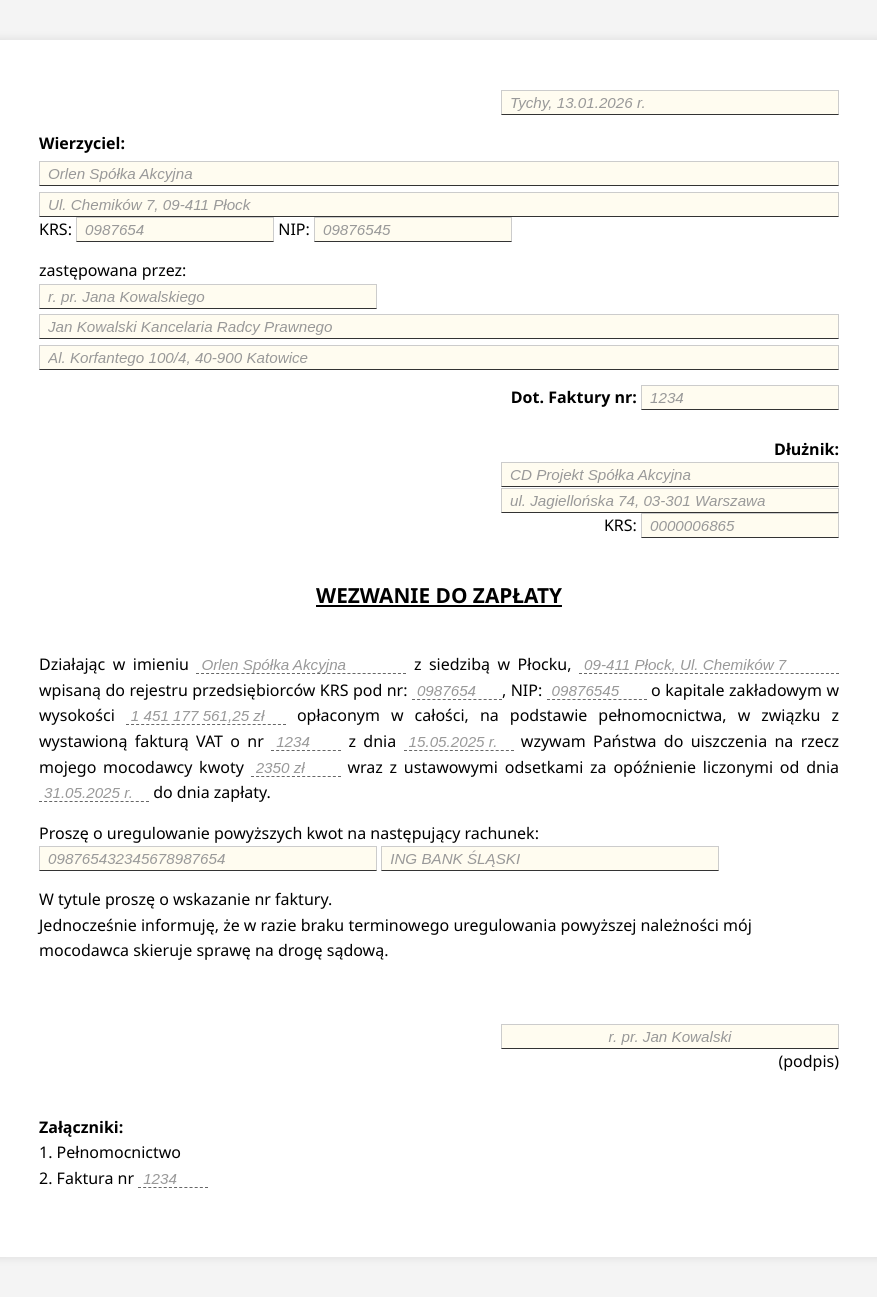
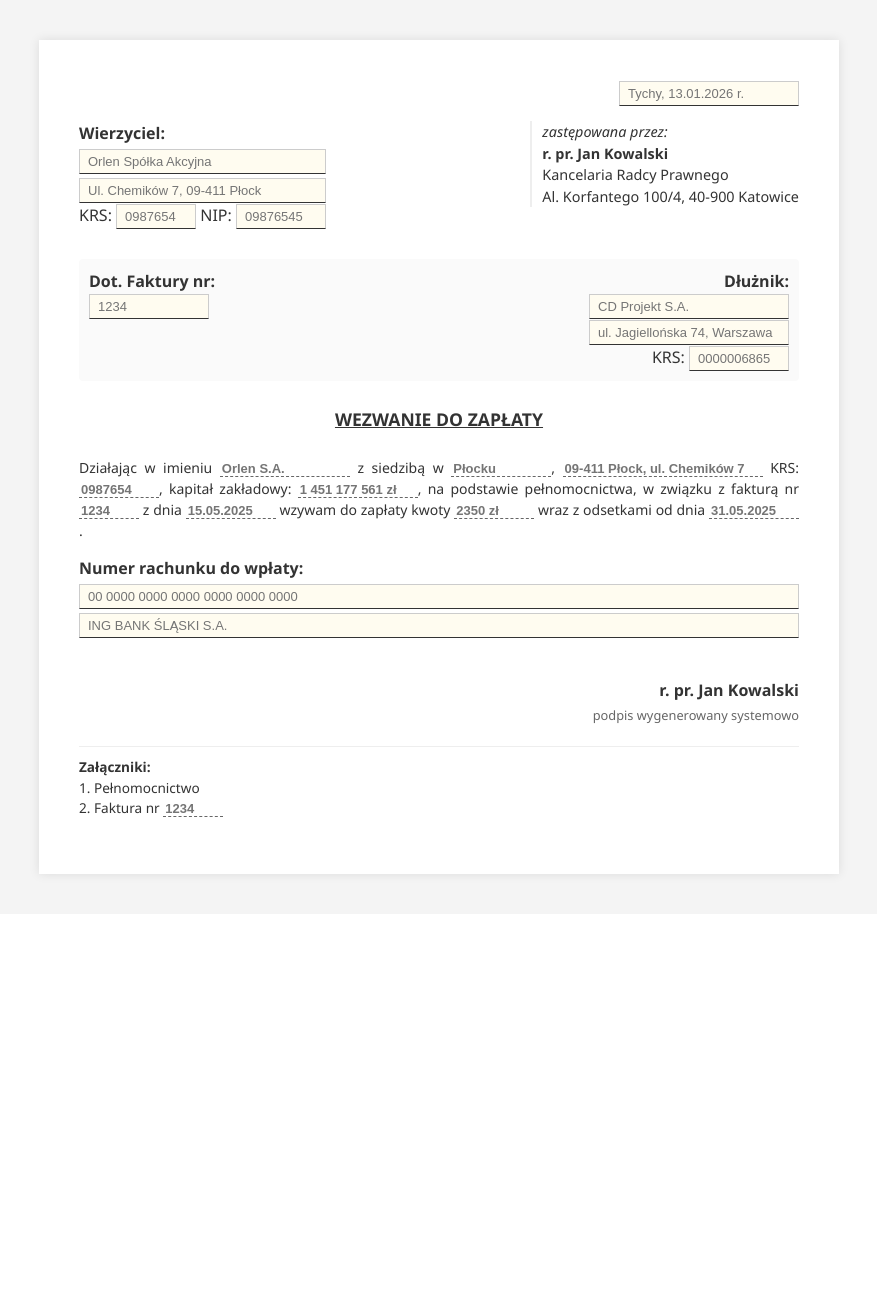
Before and after one commit to Twiggiermaen21/DataExtractAI, a Flask app: template templates/documents/wezwanie_do_zaplaty.html in a window 1280 px wide. Shown: the whole page, without its empty margins (201-1078 px from the left). After the commit the page ends 881 px from the top, so only its background shows below. Run offline with Flask 3, Linux system fonts and the light colour scheme; the template is opened without the code that fills it, so the values that code supplies are empty.

Commit message:
feat: Introduce OCR processing with image enhancement and LLM services, add initial web templates, and refactor the demand for payment document.

```diff
--- a/templates/documents/wezwanie_do_zaplaty.html
+++ b/templates/documents/wezwanie_do_zaplaty.html
@@ -3,82 +3,98 @@
 
 <head>
     <meta charset="UTF-8">
+    <meta name="viewport" content="width=device-width, initial-scale=1.0">
     <title>Formularz Wezwania do Zapłaty</title>
     <style>
         body {
             font-family: 'Segoe UI', Tahoma, Geneva, Verdana, sans-serif;
-            line-height: 1.6;
-            margin: 40px;
+            line-height: 1.5;
+            margin: 0;
+            padding: 10px;
             background-color: #f4f4f4;
+            color: #333;
         }
 
         .container {
             max-width: 800px;
+            min-width: 280px;
             margin: auto;
             background: white;
-            padding: 50px;
+            padding: 20px;
             box-shadow: 0 0 10px rgba(0, 0, 0, 0.1);
+            box-sizing: border-box;
         }
 
-        .header-section {
+        .flex-group {
             display: flex;
-            justify-content: space-between;
-            margin-bottom: 20px;
+            flex-direction: column;
+            gap: 15px;
+            margin-bottom: 15px;
         }
 
         .right-align {
             text-align: right;
         }
 
-        .section {
-            margin-bottom: 15px;
-        }
-
-        .title {
-            text-align: center;
-            font-weight: bold;
-            font-size: 1.3em;
-            margin: 40px 0;
-            text-decoration: underline;
-        }
-
         input {
             border: 1px solid #ccc;
             border-bottom: 1px solid #333;
-            padding: 3px 8px;
+            padding: 4px 8px;
             background: #fffcf0;
-            font-size: 0.95em;
-            color: #222;
-        }
-
-        input::placeholder {
-            color: #999;
-            font-style: italic;
+            font-size: 13px;
+            box-sizing: border-box;
+            max-width: 100%;
         }
 
         .full-width {
             width: 100%;
-            box-sizing: border-box;
-            margin-top: 5px;
-        }
-
-        .medium-width {
-            width: 320px;
-        }
-
-        .short-width {
-            width: 180px;
+            margin-top: 4px;
         }
 
         .inline-input {
             border: none;
             border-bottom: 1px dashed #666;
             background: transparent;
-            padding: 0 5px;
+            padding: 0 2px;
+            font-weight: 600;
+        }
+
+        .title {
+            text-align: center;
+            font-weight: bold;
+            font-size: 1.1em;
+            margin: 25px 0;
+            text-decoration: underline;
+        }
+
+        .content-text {
+            text-align: justify;
+            font-size: 14px;
+        }
+
+        .section {
+            margin-bottom: 15px;
         }
 
         .footer {
-            margin-top: 60px;
+            margin-top: 40px;
+        }
+
+        /* Responsywność dla ekranu 300px i więcej */
+        @media (min-width: 600px) {
+            body {
+                padding: 40px;
+            }
+
+            .container {
+                padding: 40px;
+            }
+
+            .flex-group {
+                flex-direction: row;
+                justify-content: space-between;
+                align-items: flex-start;
+            }
         }
     </style>
 </head>
@@ -87,83 +103,87 @@
 
     <div class="container">
         <div class="right-align section">
-            <input type="text" name="miejscowosc_data" placeholder="Tychy, 13.01.2026 r." class="medium-width">
+            <input type="text" name="dokument_miejscowosc_data" placeholder="Tychy, 13.01.2026 r."
+                style="width: 180px;">
         </div>
 
+        <div class="flex-group">
             <div class="section">
                 <strong>Wierzyciel:</strong><br>
-            <input type="text" name="wierzyciel_nazwa" placeholder="Orlen Spółka Akcyjna" class="full-width"><br>
-            <input type="text" name="wierzyciel_adres" placeholder="Ul. Chemików 7, 09-411 Płock"
+                <input type="text" name="wierzyciel_nazwa_pelna" placeholder="Orlen Spółka Akcyjna"
                     class="full-width"><br>
-            KRS: <input type="text" name="wierzyciel_krs" placeholder="0987654" class="short-width">
-            NIP: <input type="text" name="wierzyciel_nip" placeholder="09876545" class="short-width">
+                <input type="text" name="wierzyciel_adres_naglowek" placeholder="Ul. Chemików 7, 09-411 Płock"
+                    class="full-width"><br>
+                KRS: <input type="text" name="wierzyciel_krs_naglowek" placeholder="0987654" style="width: 80px;">
+                NIP: <input type="text" name="wierzyciel_nip_naglowek" placeholder="09876545" style="width: 90px;">
             </div>
 
-        <div class="section">
-            zastępowana przez:<br>
-            <input type="text" name="pelnomocnik_godnosc" placeholder="r. pr. Jana Kowalskiego"
-                class="medium-width"><br>
-            <input type="text" name="pelnomocnik_kancelaria" placeholder="Jan Kowalski Kancelaria Radcy Prawnego"
-                class="full-width"><br>
-            <input type="text" name="pelnomocnik_adres" placeholder="Al. Korfantego 100/4, 40-900 Katowice"
-                class="full-width">
+            <div class="section" style="font-size: 0.9em; border-left: 2px solid #eee; padding-left: 10px;">
+                <em>zastępowana przez:</em><br>
+                <strong>r. pr. Jan Kowalski</strong><br>
+                Kancelaria Radcy Prawnego<br>
+                Al. Korfantego 100/4, 40-900 Katowice
+            </div>
         </div>
 
-        <div class="right-align section">
-            <strong>Dot. Faktury nr:</strong> <input type="text" name="faktura_numer" placeholder="1234"
-                class="short-width"><br><br>
+        <div class="flex-group" style="background: #fafafa; padding: 10px; border-radius: 4px;">
+            <div>
+                <strong>Dot. Faktury nr:</strong><br>
+                <input type="text" name="faktura_numer_referencyjny" placeholder="1234" style="width: 120px;">
+            </div>
+            <div class="right-align">
                 <strong>Dłużnik:</strong><br>
-            <input type="text" name="dluznik_nazwa" placeholder="CD Projekt Spółka Akcyjna" class="medium-width"><br>
-            <input type="text" name="dluznik_adres" placeholder="ul. Jagiellońska 74, 03-301 Warszawa"
-                class="medium-width"><br>
-            KRS: <input type="text" name="dluznik_krs" placeholder="0000006865" class="short-width">
+                <input type="text" name="dluznik_nazwa" placeholder="CD Projekt S.A." style="width: 200px;"><br>
+                <input type="text" name="dluznik_adres" placeholder="ul. Jagiellońska 74, Warszawa"
+                    style="width: 200px;"><br>
+                KRS: <input type="text" name="dluznik_krs" placeholder="0000006865" style="width: 100px;">
+            </div>
         </div>
 
         <div class="title">WEZWANIE DO ZAPŁATY</div>
 
-        <div class="section" style="text-align: justify;">
-            Działając w imieniu <input type="text" name="wierzyciel_nazwa_inline" placeholder="Orlen Spółka Akcyjna"
+        <div class="content-text section">
+            Działając w imieniu
+            <input type="text" name="wierzyciel_nazwa_tresc" placeholder="Orlen S.A." class="inline-input"
+                style="width: 130px;">
+            z siedzibą w
+            <input type="text" name="wierzyciel_miasto_siedziba" placeholder="Płocku" class="inline-input"
+                style="width: 100px;">,
+            <input type="text" name="wierzyciel_adres_pelny_tresc" placeholder="09-411 Płock, ul. Chemików 7"
                 class="inline-input" style="width: 200px;">
-            z siedzibą w Płocku, <input type="text" name="wierzyciel_adres_pelny"
-                placeholder="09-411 Płock, Ul. Chemików 7" class="inline-input" style="width: 250px;">
-            wpisaną do rejestru przedsiębiorców KRS pod nr: <input type="text" name="wierzyciel_krs_inline"
-                placeholder="0987654" class="inline-input" style="width: 80px;">,
-            NIP: <input type="text" name="wierzyciel_nip_inline" placeholder="09876545" class="inline-input"
+            KRS: <input type="text" name="wierzyciel_krs_tresc" placeholder="0987654" class="inline-input"
+                style="width: 80px;">,
+            kapitał zakładowy: <input type="text" name="wierzyciel_kapital_zakladowy" placeholder="1 451 177 561 zł"
+                class="inline-input" style="width: 120px;">,
+            na podstawie pełnomocnictwa, w związku z fakturą nr
+            <input type="text" name="faktura_numer_tresc" placeholder="1234" class="inline-input" style="width: 60px;">
+            z dnia <input type="text" name="faktura_data_wystawienia" placeholder="15.05.2025" class="inline-input"
                 style="width: 90px;">
-            o kapitale zakładowym w wysokości <input type="text" name="wierzyciel_kapital"
-                placeholder="1 451 177 561,25 zł" class="inline-input" style="width: 150px;"> opłaconym w całości,
-            na podstawie pełnomocnictwa, w związku z wystawioną fakturą VAT o nr <input type="text"
-                name="faktura_numer_inline" placeholder="1234" class="inline-input" style="width: 60px;">
-            z dnia <input type="text" name="faktura_data" placeholder="15.05.2025 r." class="inline-input"
-                style="width: 100px;">
-            wzywam Państwa do uiszczenia na rzecz mojego mocodawcy kwoty <input type="text" name="kwota"
-                placeholder="2350 zł" class="inline-input" style="width: 80px;">
-            wraz z ustawowymi odsetkami za opóźnienie liczonymi od dnia <input type="text" name="data_odsetek"
-                placeholder="31.05.2025 r." class="inline-input" style="width: 100px;"> do dnia zapłaty.
+            wzywam do zapłaty kwoty
+            <input type="text" name="platnosc_kwota_glowna" placeholder="2350 zł" class="inline-input"
+                style="width: 80px;">
+            wraz z odsetkami od dnia
+            <input type="text" name="platnosc_data_odsetek" placeholder="31.05.2025" class="inline-input"
+                style="width: 90px;">.
         </div>
 
         <div class="section">
-            Proszę o uregulowanie powyższych kwot na następujący rachunek:<br>
-            <input type="text" name="rachunek_bankowy" placeholder="098765432345678987654" class="medium-width">
-            <input type="text" name="bank_nazwa" placeholder="ING BANK ŚLĄSKI" class="medium-width">
-        </div>
-
-        <div class="section">
-            W tytule proszę o wskazanie nr faktury.<br>
-            Jednocześnie informuję, że w razie braku terminowego uregulowania powyższej należności mój mocodawca
-            skieruje sprawę na drogę sądową.
+            <strong>Numer rachunku do wpłaty:</strong><br>
+            <input type="text" name="bank_numer_konta" placeholder="00 0000 0000 0000 0000 0000 0000"
+                class="full-width"><br>
+            <input type="text" name="bank_nazwa_banku" placeholder="ING BANK ŚLĄSKI S.A." class="full-width">
         </div>
 
         <div class="right-align footer">
-            <input type="text" name="pelnomocnik_podpis" placeholder="r. pr. Jan Kowalski" class="medium-width"
-                style="text-align: center;"><br>
-            (podpis)
+            <strong>r. pr. Jan Kowalski</strong><br>
+            <span style="font-size: 0.8em; color: #666;">podpis wygenerowany systemowo</span>
         </div>
 
-        <div class="section" style="margin-top: 40px;">
+        <div class="section"
+            style="font-size: 0.85em; border-top: 1px solid #eee; margin-top: 20px; padding-top: 10px;">
             <strong>Załączniki:</strong><br>
             1. Pełnomocnictwo<br>
-            2. Faktura nr <input type="text" name="faktura_numer_zal" placeholder="1234" class="inline-input"
+            2. Faktura nr <input type="text" name="zalacznik_faktura_nr" placeholder="1234" class="inline-input"
                 style="width: 60px;">
         </div>
     </div>
```
Also changed, not shown: app/routes/ocr.py (+44 -17 lines), app/services/image_enhancer.py (+28 -6 lines), app/services/llm_service.py (+81 -23 lines), dd.html (deleted, +0 -90 lines), templates/index.html (+99 -66 lines), 1 other file. Lines whose indentation alone changed are shown as unchanged.
